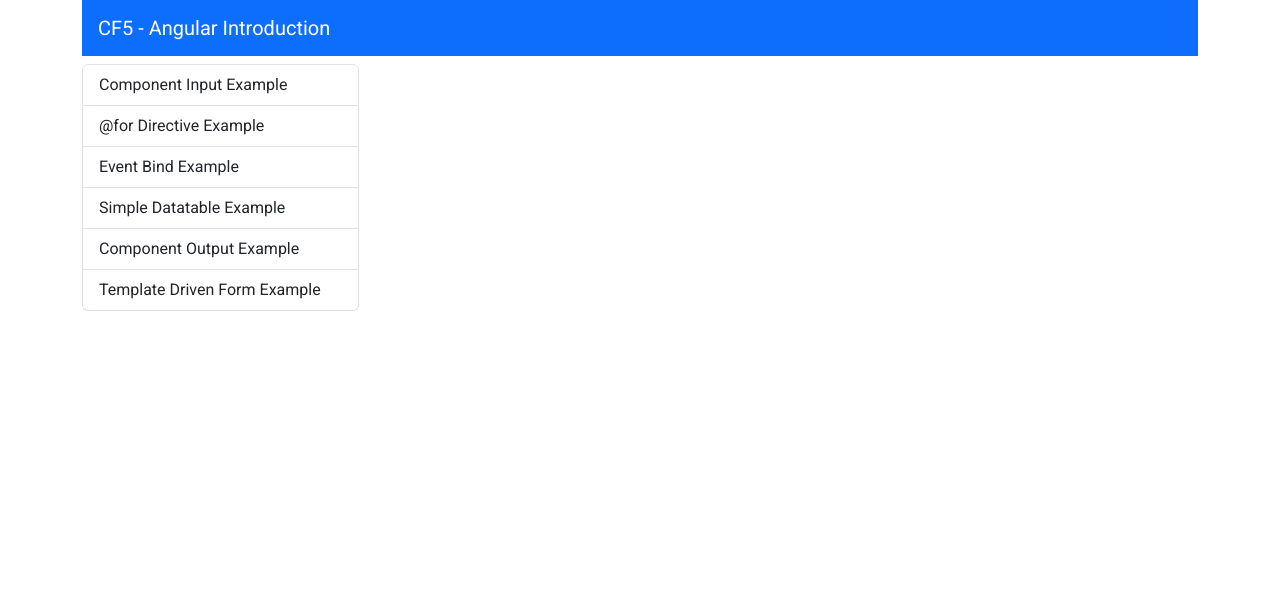
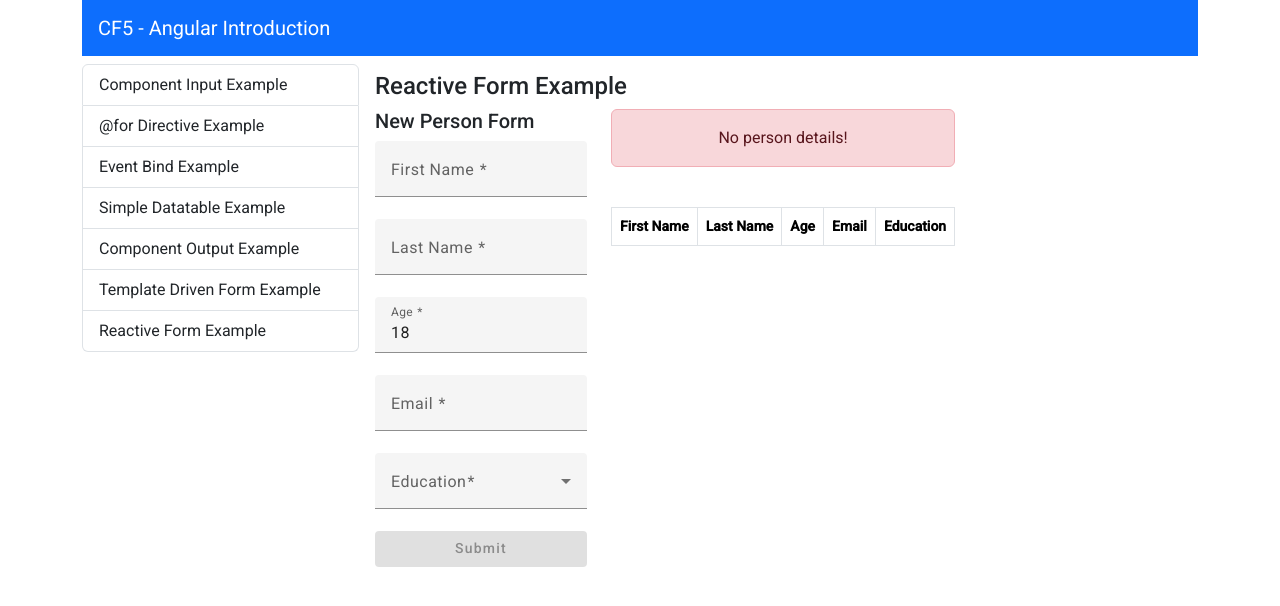
Before and after one commit to KonstantinosLougiakis/angular-introduction, an Angular app: page /reactive-form-example in a window 1280 px wide. Before the commit this address led to /. Shown: the top 606 px of the page. Built offline with nearby package versions, Linux system fonts and the light colour scheme.

Commit message:
reactive forms

```diff
--- a/src/app/app.routes.ts
+++ b/src/app/app.routes.ts
@@ -6,6 +6,7 @@ import { ForDirectiveExampleComponent } from './components/for-directive-example
 import { SimpleDatatableComponent } from './components/simple-datatable/simple-datatable.component';
 import { ComponentOutputExampleComponent } from './components/component-output-example/component-output-example.component';
 import { TemplateDrivenFormExampleComponent } from './components/template-driven-form-example/template-driven-form-example.component';
+import { ReactiveFormExampleComponent } from './components/reactive-form-example/reactive-form-example.component';
 
 export const routes: Routes = [
     { path: 'component-input-example', component: ComponentInputExampleComponent},
@@ -14,5 +15,6 @@ export const routes: Routes = [
     { path: 'simple-datatable-example', component: SimpleDatatableComponent },
     { path: 'component-output-example', component: ComponentOutputExampleComponent},
     { path: 'template-driven-form-example', component: TemplateDrivenFormExampleComponent},
+    { path: 'reactive-form-example', component: ReactiveFormExampleComponent },
     { path: '', component: WelcomeComponent },
 ];
--- /dev/null
+++ b/src/app/components/eperson-reactive-form/eperson-reactive-form.component.html
@@ -0,0 +1,54 @@
+<div class="d-flex flex-column">
+    <h5>New Person Form</h5>
+    <form [formGroup]="form" class="d-flex flex-column">
+        <mat-form-field>
+            <mat-label> First Name </mat-label>
+            <input matInput type="text" formControlName="givenName" />
+            @if (form.get("givenName").invalid && form.get("givenName").touched) {
+                <mat-error> First Name is required </mat-error>
+            }
+        </mat-form-field>
+        <mat-form-field>
+            <mat-label> Last Name </mat-label>
+            <input matInput type="text" formControlName="surName" />
+            @if (form.get("surName").invalid && form.get("surName").touched) {
+                <mat-error> Last Name is required </mat-error>
+            }
+        </mat-form-field>
+        <mat-form-field>
+            <mat-label> Age </mat-label>
+            <input matInput type="text" formControlName="age" />
+            @if (form.get("age").invalid && form.get("age").touched) {
+                <mat-error> Age is missing or invalid </mat-error>
+            }
+        </mat-form-field>
+        <mat-form-field>
+            <mat-label> Email </mat-label>
+            <input matInput type="text" formControlName="email" />
+            @if (form.get("email").invalid && form.get("email").touched) {
+                <mat-error> Email is missing or invalid </mat-error>
+            }
+        </mat-form-field>
+        <mat-form-field>
+            <mat-label>Education</mat-label>
+            <mat-select type="text" formControlName="education">
+                <mat-option value="Some college, no degree"
+                >Some college, no degree</mat-option
+                >
+                <mat-option value="Master’s degree">Master’s degree</mat-option>
+                <mat-option value="Bachelor’s degree">Bachelor’s degree</mat-option>
+                <mat-option value="Associate’s degree">Associate’s degree</mat-option>
+                <mat-option value="High school diploma or equivalent"
+                >High school diploma or equivalent</mat-option
+                >
+                <mat-option value="No formal education">No formal education</mat-option>
+                </mat-select>
+            </mat-form-field>
+    </form>
+    <button
+    mat-flat-button
+    color="primary"
+    [disabled]="form.invalid"
+    (click) = "onSubmit(form.value)"
+    >Submit</button>
+</div>
--- /dev/null
+++ b/src/app/components/eperson-reactive-form/eperson-reactive-form.component.ts
@@ -0,0 +1,42 @@
+import { Component, EventEmitter, Output } from '@angular/core';
+import { MatFormFieldModule } from '@angular/material/form-field';
+import { MatInputModule } from '@angular/material/input';
+import { MatSelectModule } from '@angular/material/select';
+import { MatButtonModule } from '@angular/material/button';
+import { FormControl, FormGroup, ReactiveFormsModule, Validators } from '@angular/forms';
+import { EPerson } from 'src/app/shared/interfaces/person';
+
+@Component({
+  selector: 'app-eperson-reactive-form',
+  standalone: true,
+  imports: [
+    ReactiveFormsModule,
+    MatFormFieldModule,
+    MatInputModule,
+    MatSelectModule,
+    MatButtonModule,
+  ],
+  templateUrl: './eperson-reactive-form.component.html',
+  styleUrl: './eperson-reactive-form.component.css'
+})
+export class EpersonReactiveFormComponent {
+  @Output() person = new EventEmitter<EPerson>();
+
+  form = new FormGroup({
+    givenName: new FormControl('', Validators.required),
+    surName: new FormControl('', Validators.required),
+    age: new FormControl(18, [
+      Validators.required,
+      Validators.pattern('^[0-9]*$'),
+      Validators.min(18),
+      Validators.max(100)
+    ]),
+    email: new FormControl('', [Validators.required, Validators.email]),
+    education: new FormControl('', Validators.required)
+  });
+
+  onSubmit(value: any) {
+    this.person.emit(value as EPerson);
+    this.form.reset();
+  }
+}
--- a/src/app/components/list-group-menu/list-group-menu.component.ts
+++ b/src/app/components/list-group-menu/list-group-menu.component.ts
@@ -16,6 +16,7 @@ export class ListGroupMenuComponent {
     { text: 'Event Bind Example', routerLink: 'event-bind-example' },
     { text: 'Simple Datatable Example', routerLink: 'simple-datatable-example'},
     { text: 'Component Output Example', routerLink: 'component-output-example'},
-    { text: 'Template Driven Form Example', routerLink: 'template-driven-form-example'}
+    { text: 'Template Driven Form Example', routerLink: 'template-driven-form-example'},
+    { text: 'Reactive Form Example', routerLink: 'reactive-form-example' },
   ];
 }
--- /dev/null
+++ b/src/app/components/reactive-form-example/reactive-form-example.component.html
@@ -0,0 +1,10 @@
+<h4>Reactive Form Example</h4>
+
+<div class="d-flex gap-4">
+    <app-eperson-reactive-form (person)="onPerson($event)"></app-eperson-reactive-form>
+
+    <div class="d-flex flex-column gap-4">
+        <app-person-table [person]="currentPerson"></app-person-table>
+        <app-simple-datatable [data]="persons"></app-simple-datatable>
+    </div>
+</div>
--- /dev/null
+++ b/src/app/components/reactive-form-example/reactive-form-example.component.ts
@@ -0,0 +1,26 @@
+import { Component } from '@angular/core';
+import { EpersonReactiveFormComponent } from '../eperson-reactive-form/eperson-reactive-form.component';
+import { EPerson } from 'src/app/shared/interfaces/person';
+import { PersonTableComponent } from '../person-table/person-table.component';
+import { SimpleDatatableComponent } from '../simple-datatable/simple-datatable.component';
+
+@Component({
+  selector: 'app-reactive-form-example',
+  standalone: true,
+  imports: [
+    EpersonReactiveFormComponent,
+    PersonTableComponent,
+    SimpleDatatableComponent,
+  ],
+  templateUrl: './reactive-form-example.component.html',
+  styleUrl: './reactive-form-example.component.css'
+})
+export class ReactiveFormExampleComponent {
+  currentPerson: EPerson;
+  persons: EPerson[] = [];
+
+  onPerson(person: EPerson) {
+    this.currentPerson = person;
+    this.persons.push(person);
+  }
+}
```
Also changed, not shown: src/app/components/eperson-reactive-form/eperson-reactive-form.component.css (added), src/app/components/reactive-form-example/reactive-form-example.component.css (added), 1 other file (tests, documents, lock files or other folders).
